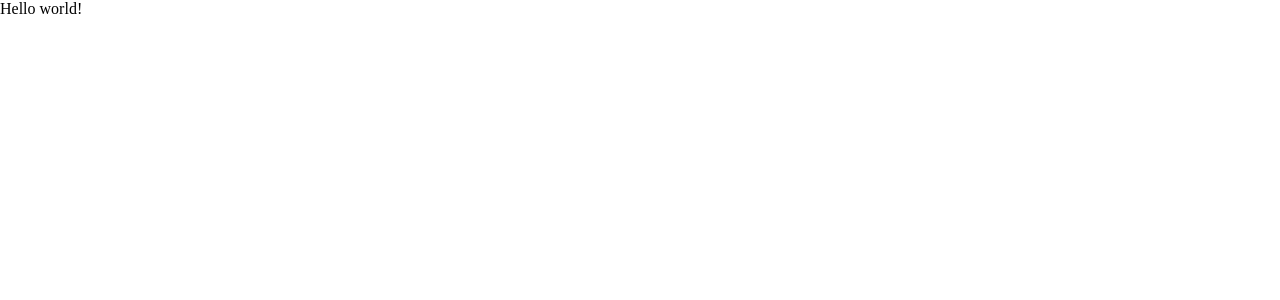
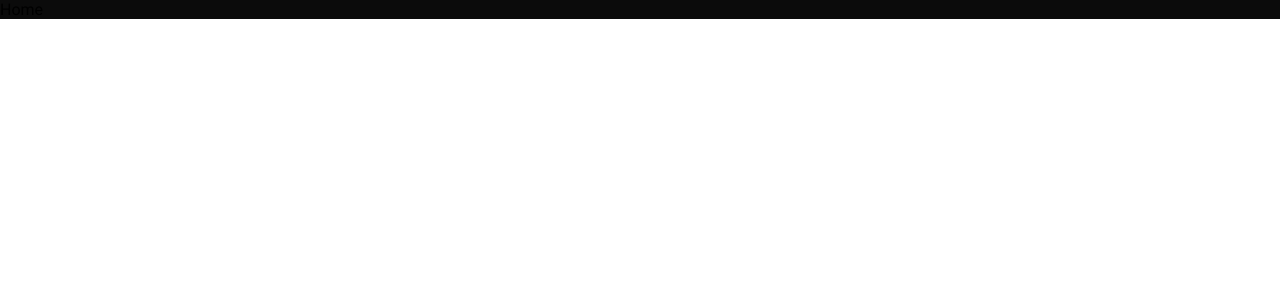
Before and after one commit to amoddhopavkar2/meshflix-react-web-app, a React (Create React App) app: page / in a window 1280 px wide. Shown: the top 300 px of the page. Built offline with nearby package versions, Linux system fonts and the light colour scheme.

Commit message:
start homepage

```diff
--- a/package.json
+++ b/package.json
@@ -3,6 +3,8 @@
   "version": "0.1.0",
   "private": true,
   "dependencies": {
+    "@material-ui/core": "^4.12.4",
+    "@material-ui/icons": "^4.11.3",
     "@testing-library/jest-dom": "^5.11.4",
     "@testing-library/react": "^11.1.0",
     "@testing-library/user-event": "^12.1.10",
--- a/public/index.html
+++ b/public/index.html
@@ -1,10 +1,16 @@
 <!DOCTYPE html>
 <html lang="en">
-
   <head>
     <meta charset="utf-8" />
     <meta name="viewport" content="width=device-width, initial-scale=1" />
-  <meta name="description" content="Web site created using create-react-app" />
+    <meta
+      name="description"
+      content="Web site created using create-react-app"
+    />
+    <link
+      href="https://fonts.googleapis.com/css2?family=Roboto:wght@300;400;500;700;900&display=swap"
+      rel="stylesheet"
+    />
     <style>
       * {
         margin: 0;
@@ -17,5 +23,4 @@
     <noscript>You need to enable JavaScript to run this app.</noscript>
     <div id="root"></div>
   </body>
-
 </html>
--- a/src/App.jsx
+++ b/src/App.jsx
@@ -1,5 +1,8 @@
+import "./app.scss"
+import Home from "./home/Home";
+
 const App = () => {
-  return <div>Hello world!</div>;
+  return <Home />;
 };
 
 export default App;
--- a/src/app.scss
+++ b/src/app.scss
@@ -1,3 +1,4 @@
-.body {
-
+:root {
+  font-family: "Roboto", sans-serif;
+  --main-color: #0b0b0b;
 }
--- /dev/null
+++ b/src/home/Home.jsx
@@ -0,0 +1,7 @@
+import "./home.scss";
+
+const Home = () => {
+  return <div className="home">Home</div>;
+};
+
+export default Home;
--- /dev/null
+++ b/src/home/home.scss
@@ -0,0 +1,3 @@
+.home {
+    background-color: var(--main-color);
+}
```
Also changed, not shown: 1 other file (tests, documents, lock files or other folders). Lines whose indentation alone changed are shown as unchanged.
